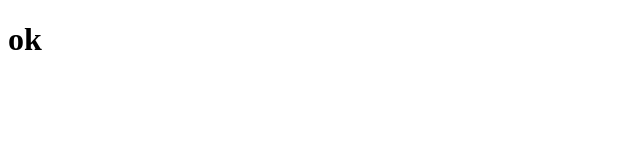
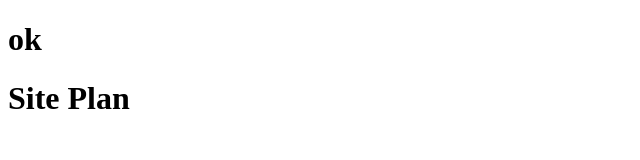
Before and after one commit to aheiner2001/wdd130, a plain HTML site: page WWR/plan.html in a window 1280 px wide. Shown: the whole page, without its empty margins (0-640 px from the left). Drawn offline with Linux system fonts and the light colour scheme.

Commit message:
site plan started

```diff
--- a/WWR/plan.html
+++ b/WWR/plan.html
@@ -12,6 +12,9 @@
 <!--  ask the big questions
 
 who what where when why-->
+<h1> Site Plan</h1>
+
+
 
 </body>
 </html>
```
